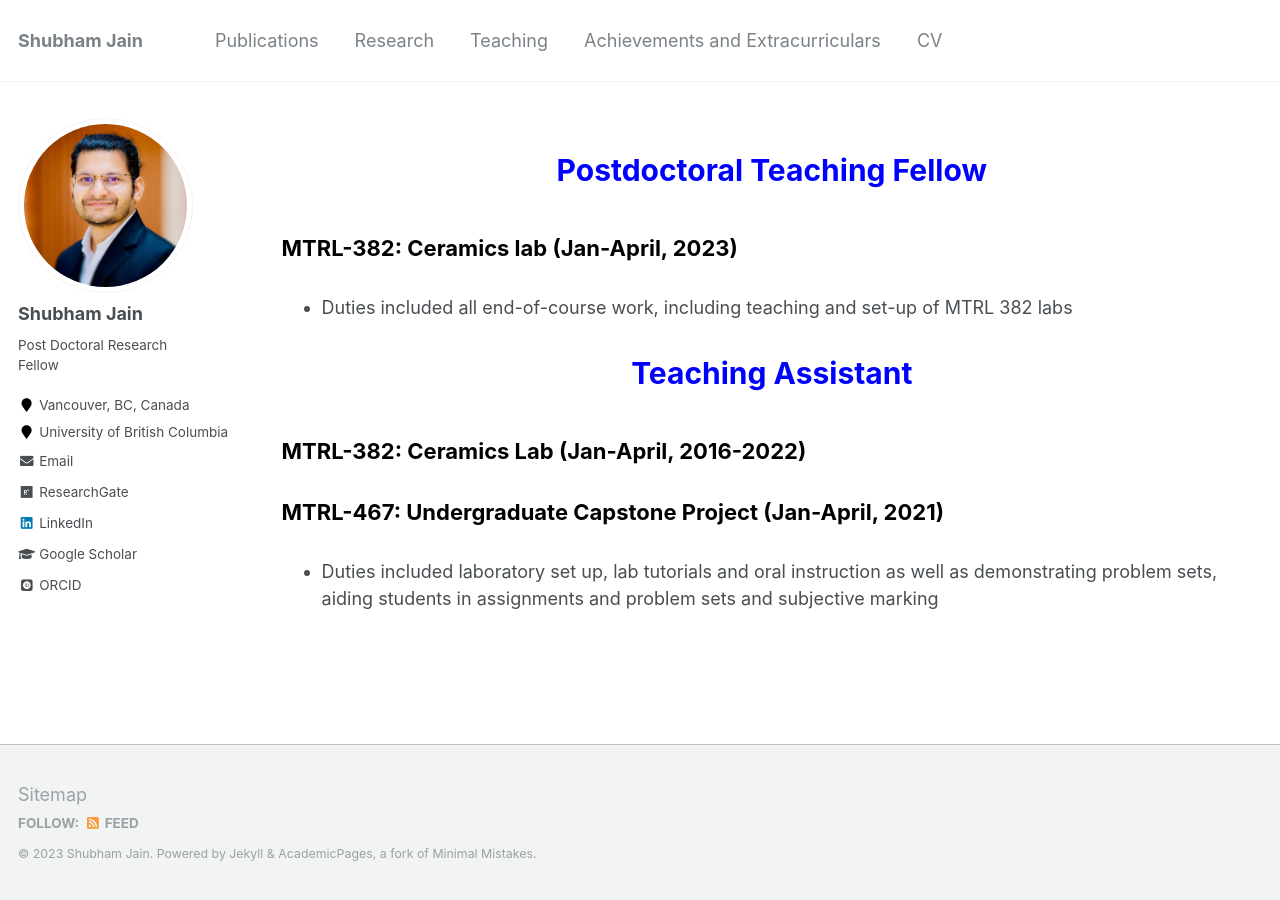
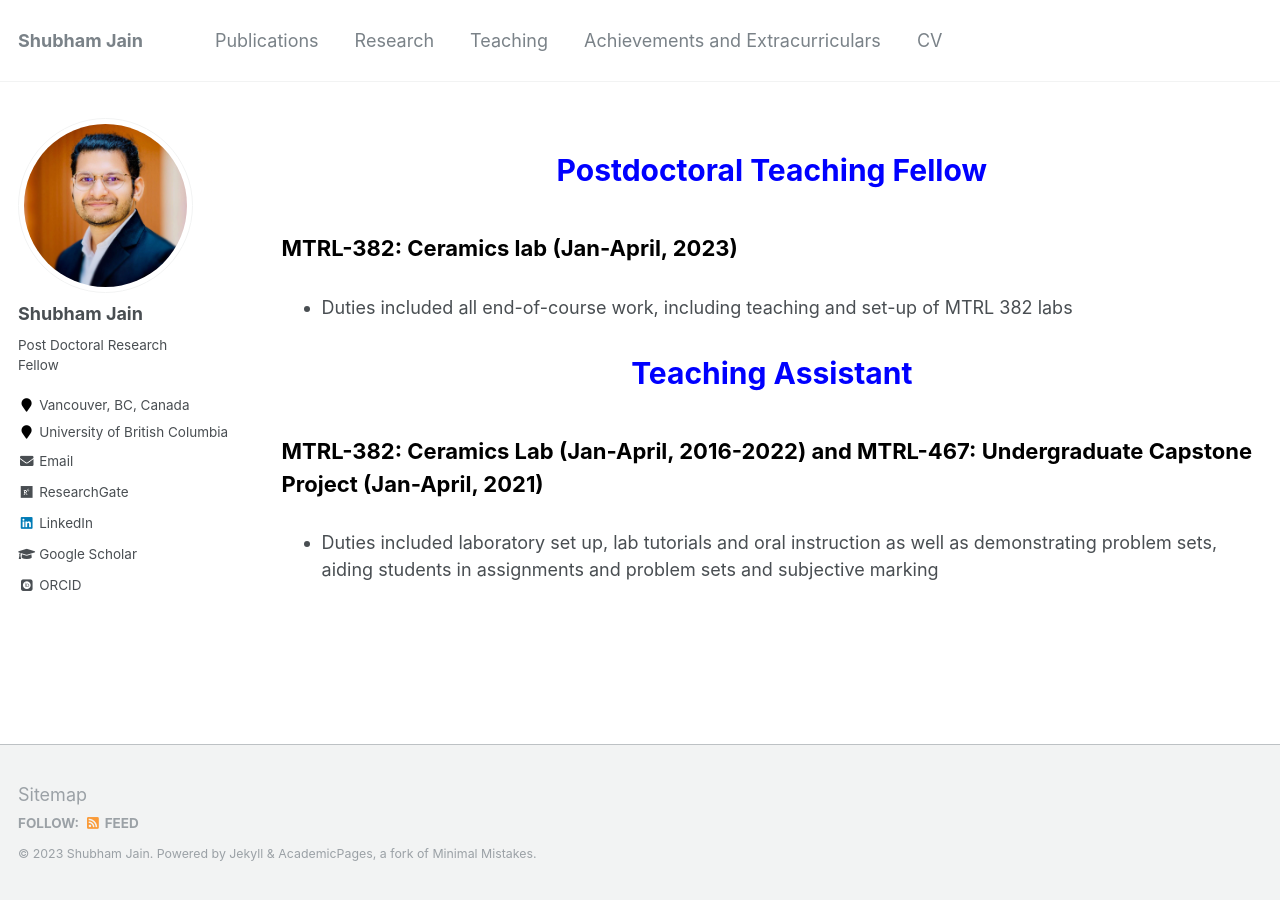
Before and after one commit to shubhamj2611/shubhamj2611.github.io, a Jekyll site: the page built from _pages/teaching.md, in a window 1280 px wide. Built offline with Jekyll 4.4.1, drawn with Linux system fonts in a browser that asks for light colours; some web fonts are replaced.

Commit message:
Update teaching.md

```diff
--- a/_pages/teaching.md
+++ b/_pages/teaching.md
@@ -13,8 +13,6 @@ author_profile: true
 
 <p style="text-align:center; color:Blue; font-size:30px; font-weight:bold;"> Teaching Assistant </p>
 
-<p style="text-align:left; color:Black; font-size:22px; font-weight:bold;"> MTRL-382: Ceramics Lab (Jan-April, 2016-2022) </p>
-
-<p style="text-align:left; color:Black; font-size:22px; font-weight:bold;"> MTRL-467: Undergraduate Capstone Project (Jan-April, 2021) </p>
+<p style="text-align:left; color:Black; font-size:22px; font-weight:bold;"> MTRL-382: Ceramics Lab (Jan-April, 2016-2022) and MTRL-467: Undergraduate Capstone Project (Jan-April, 2021) </p>
 
 * Duties included laboratory set up, lab tutorials and oral instruction as well as demonstrating problem sets, aiding students in assignments and problem sets and subjective marking
```
